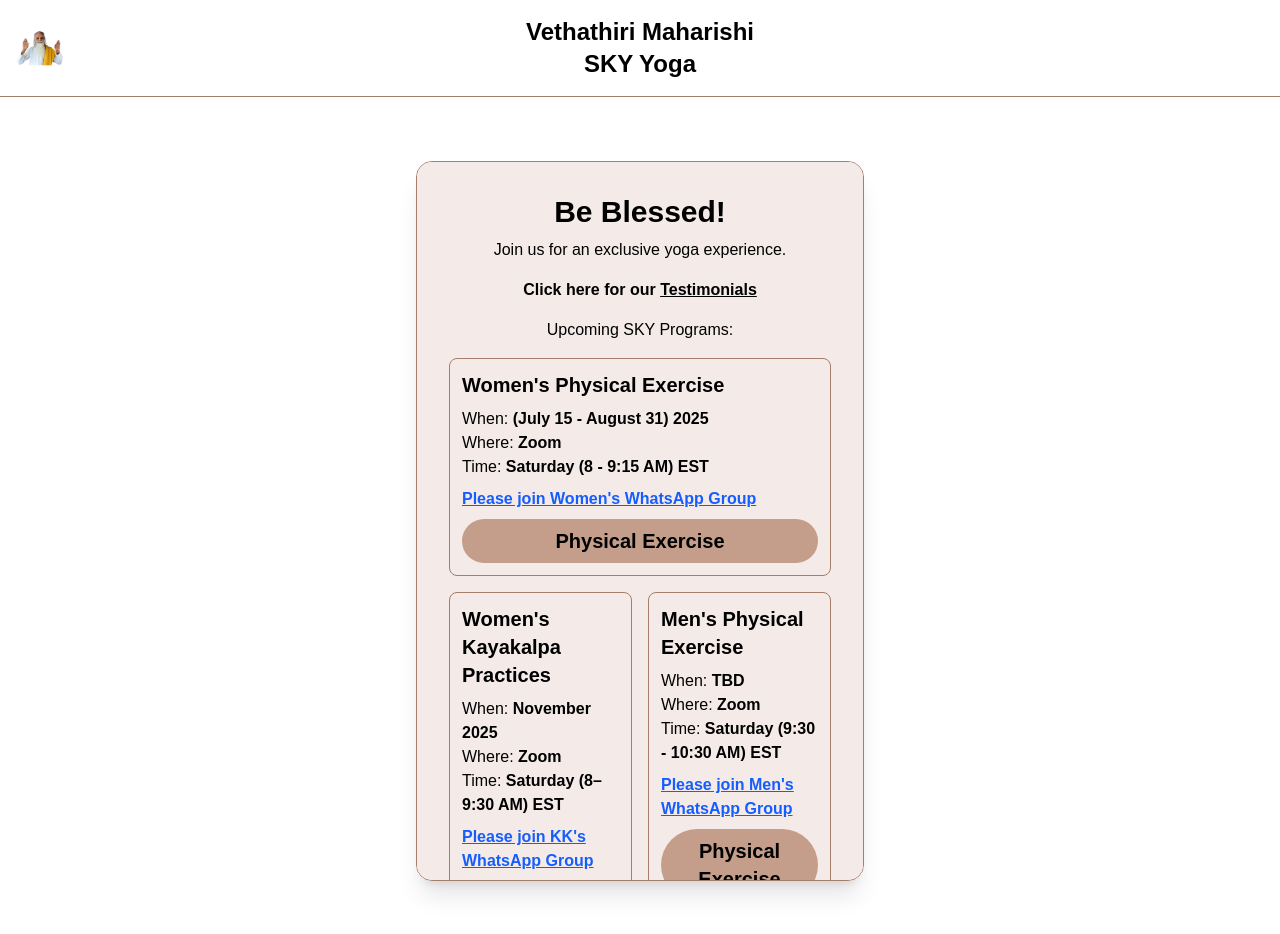
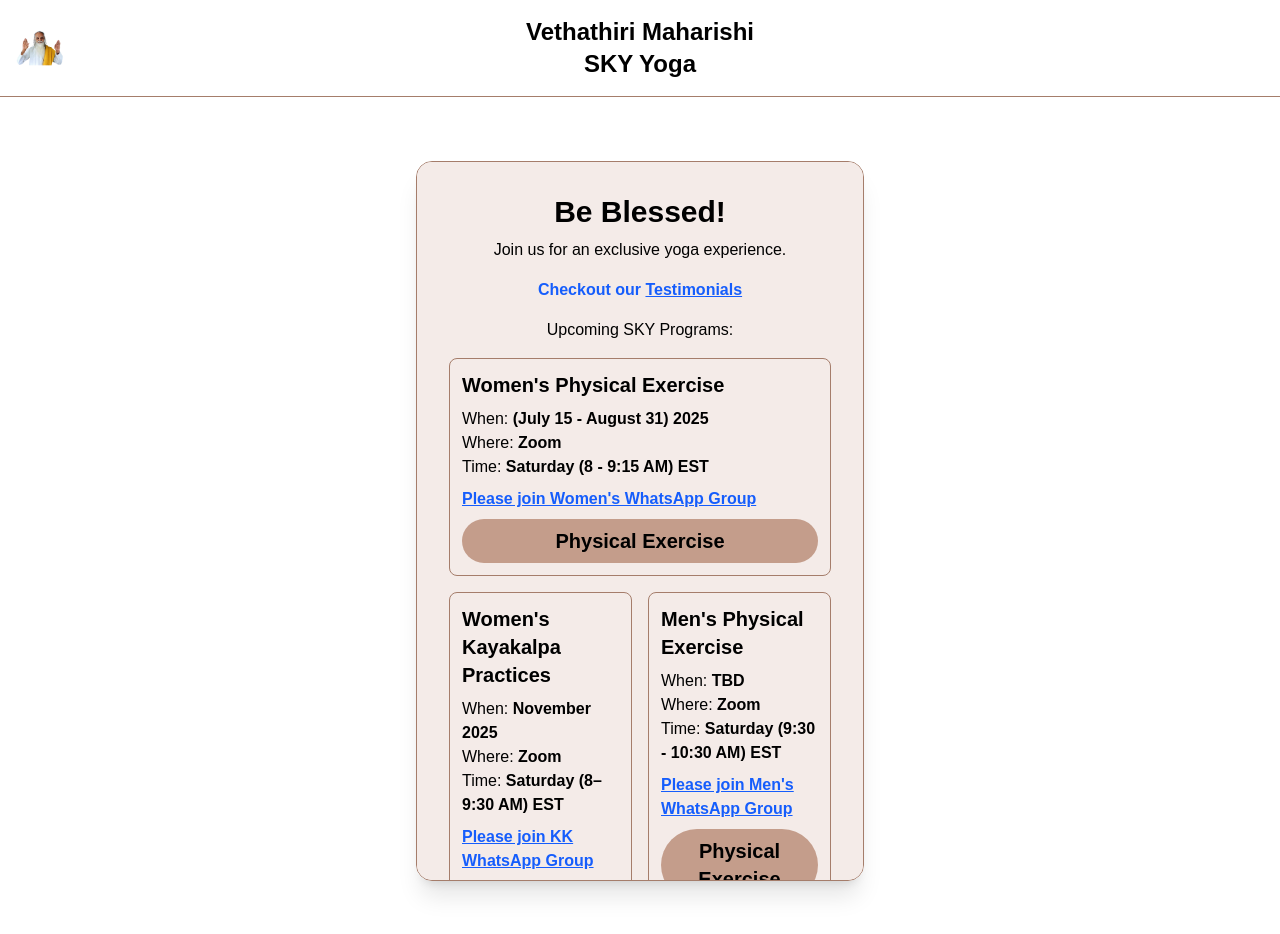
Before and after one commit to Itz-Viggy/Yoga-Registration, a Next.js app: page / in a window 1280 px wide. Shown: the top 934 px of the page. Built offline with nearby package versions, Linux system fonts and the light colour scheme.

Commit message:
Color Change

```diff
--- a/src/app/page.tsx
+++ b/src/app/page.tsx
@@ -37,13 +37,13 @@ export default function HomePage() {
             <p className="mb-4 text-sm md:text-base text-black">
               Join us for an exclusive yoga experience.
             </p>
-            <p className="mt-1 font-semibold text-black">
-              Click here for our{" "}
+            <p className="mt-1 font-semibold text-blue-600">
+              Checkout our{" "}
               <a
                 href="https://docs.google.com/document/d/1d-BmCclOnpf-NKeReSs7jxSTij4LKNDAN9PiQGUNMaY/edit"
                 target="_blank"
                 rel="noopener noreferrer"
-                className="underline text-black"
+                className="underline text-blue-600"
               >
                 Testimonials
               </a>
@@ -107,7 +107,7 @@ export default function HomePage() {
                     rel="noopener noreferrer"
                     className="text-blue-600 font-bold underline hover:opacity-80"
                   >
-                    Please join KK's WhatsApp Group
+                    Please join KK WhatsApp Group
                   </a>
                 </p>
                 <button
```
